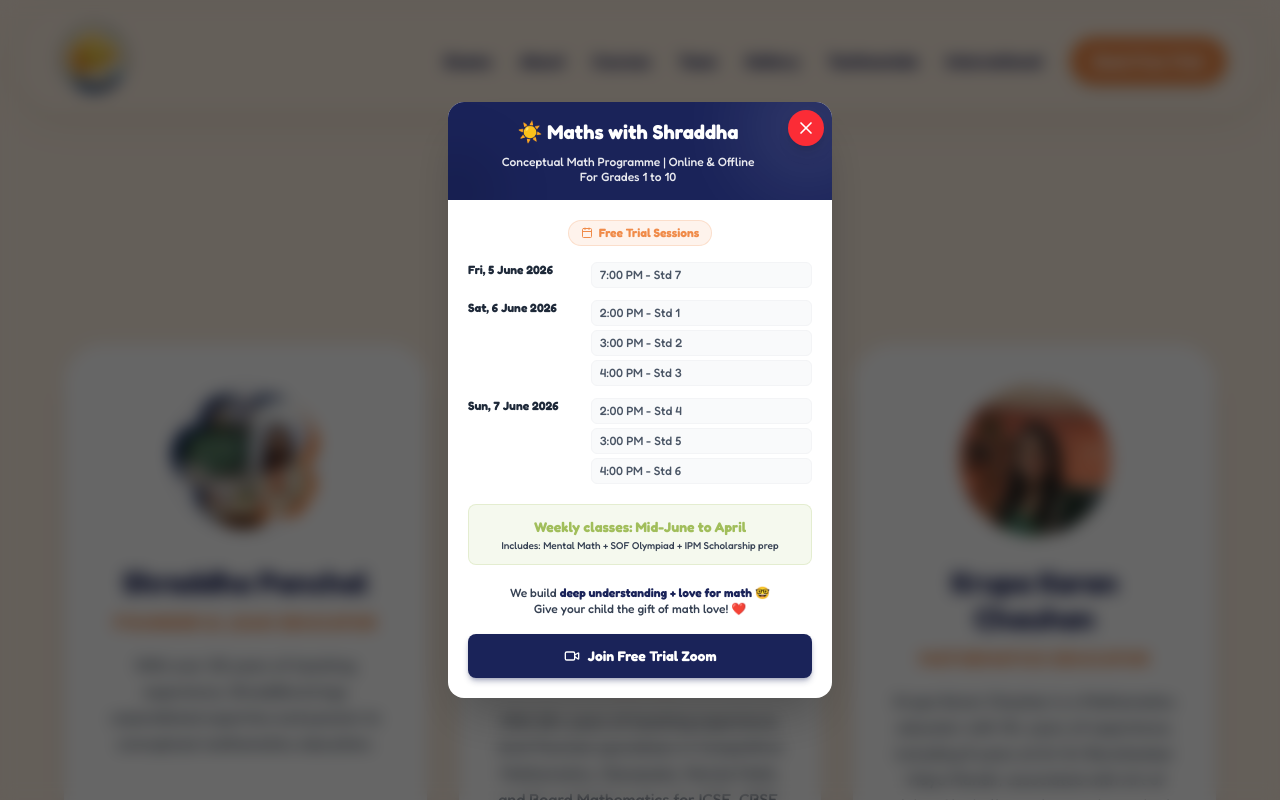
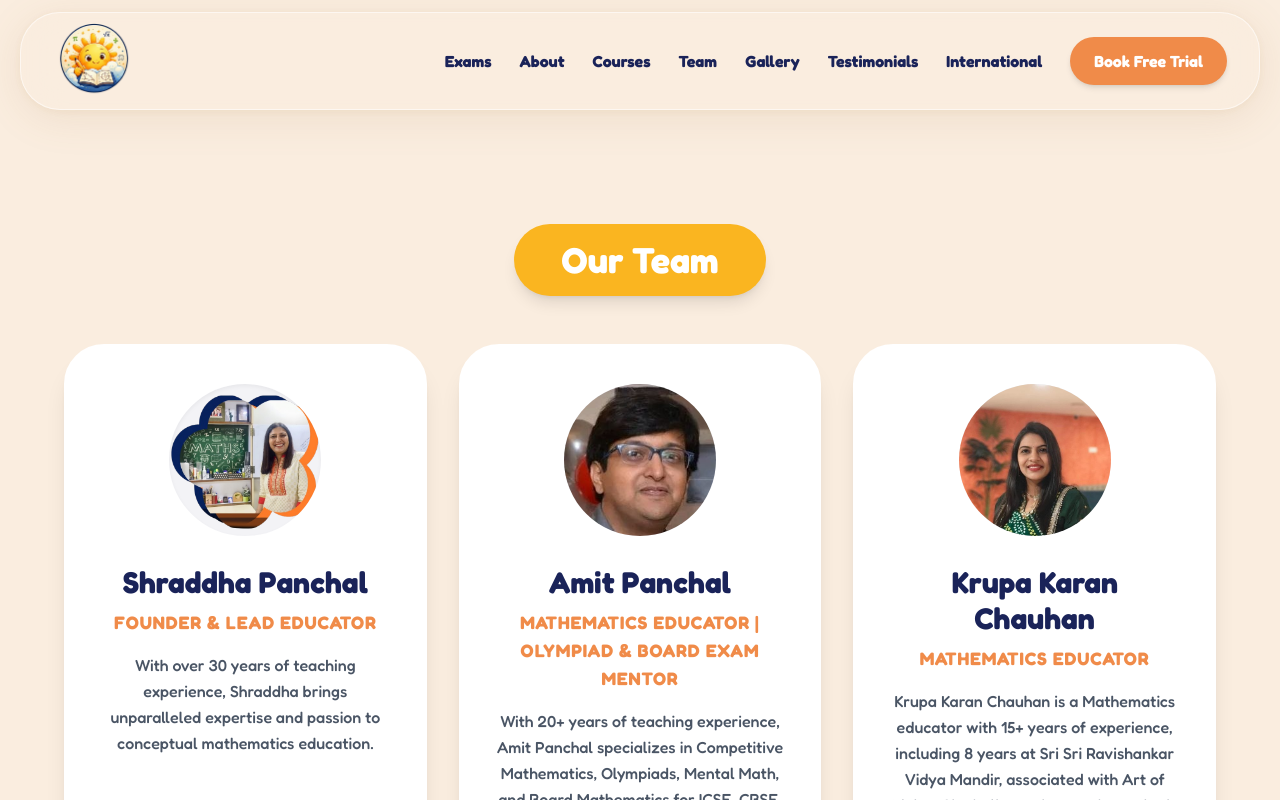
Before and after one commit to mathswithshraddha/website, a Next.js app: page /team in a window 1280 px wide. Shown: the top 800 px of the page. Built offline with nearby package versions, Linux system fonts and the light colour scheme.

Commit message:
Removal of Trial Banner

```diff
--- a/app/layout.tsx
+++ b/app/layout.tsx
@@ -23,7 +23,7 @@ export default function RootLayout({
       <body className={`${fredoka.className} ${fredoka.variable} font-sans min-h-screen flex flex-col bg-background text-primary`}>
         <JsonLd data={[buildOrganizationSchema(), buildInstructorSchema()]} />
         <Preloader />
-        <TrialPopup />
+        {/* <TrialPopup /> */}
         {children}
         <Footer />
         <FloatingWhatsApp />
```
